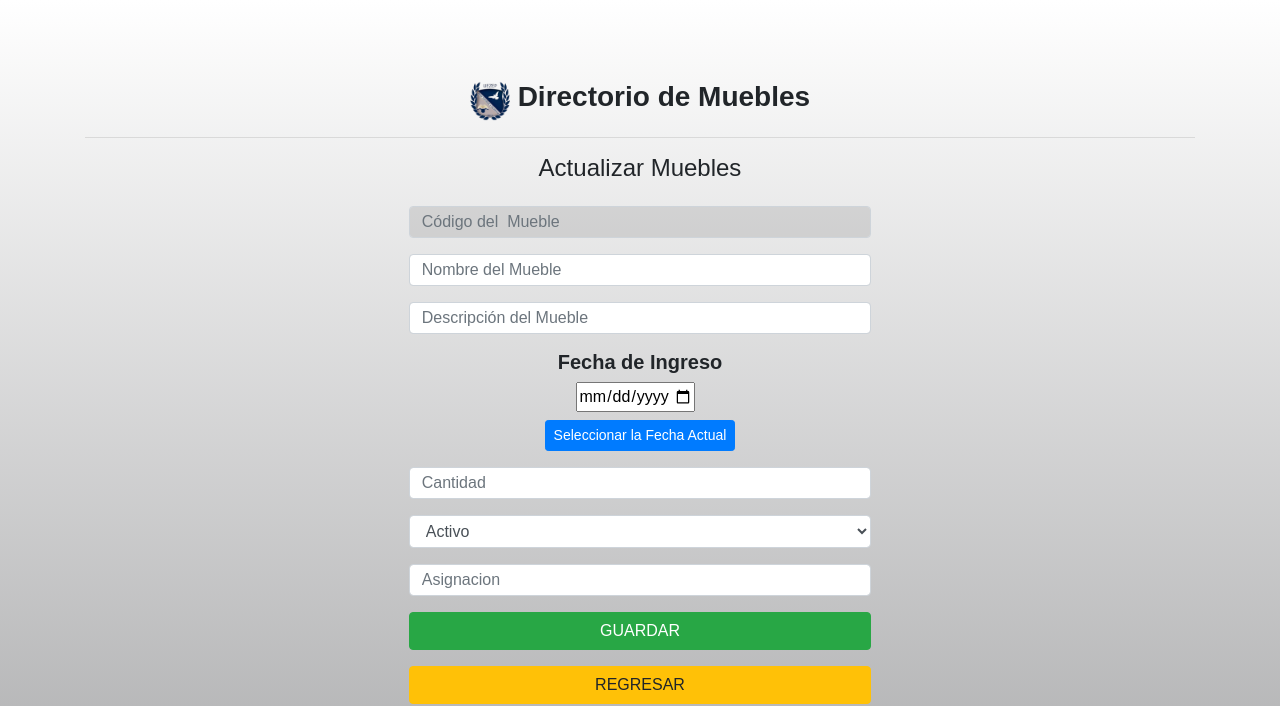
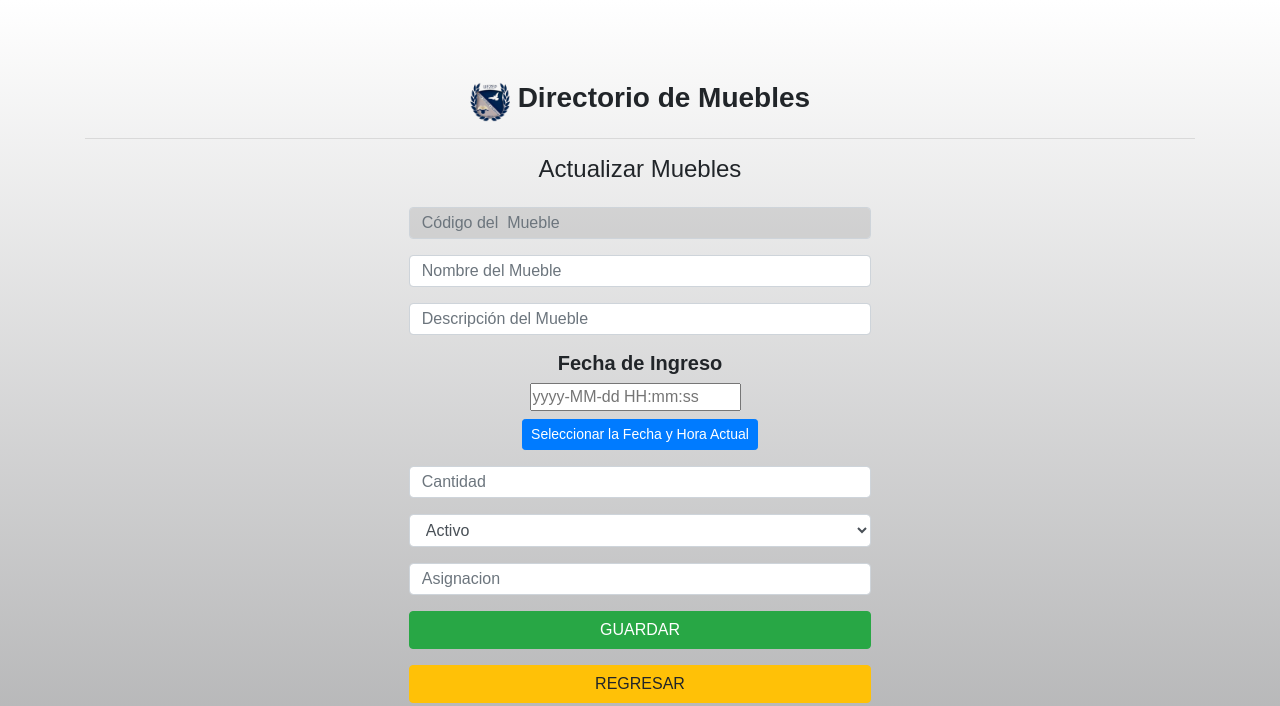
Before and after one commit to franxxdmsk132/Inventario_UEZEP, a Spring app: template src/main/resources/templates/muebles/actualizar-muebles.html in a window 1280 px wide. Shown: the top 706 px of the page. Run offline with Thymeleaf, Linux system fonts and the light colour scheme; the template is opened without the code that fills it, so the values that code supplies are empty; some of the project's set-up classes (security, data sources, template engines, error pages and the like) are left out, and stand-ins take their place.

Commit message:
Arreglado el de guardar y actualizar la fecha en los muebles

```diff
--- a/src/main/resources/templates/muebles/actualizar-muebles.html
+++ b/src/main/resources/templates/muebles/actualizar-muebles.html
@@ -92,8 +92,8 @@
         <div class="form-group d-flex flex-column align-items-center">
             <label class="mb-auto"><h5><b>Fecha de Ingreso</b></h5></label>
             <div class="d-flex flex-column align-items-center">
-                <input type="date" th:field="*{fecha_ingreso}" name="fechaingreso" value="" min="1997-01-01" max="2030-12-31" class="mr-2 mb-2" required>
-                <button type="button" onclick="seleccionarFechaActual()" class="btn btn-primary btn-sm">Seleccionar la Fecha Actual</button>
+                <input type="text" th:field="*{fecha_ingreso}" name="fechaingreso" placeholder="yyyy-MM-dd HH:mm:ss" class="mr-2 mb-2" required>
+                <button type="button" onclick="seleccionarFechaActual()" class="btn btn-primary btn-sm">Seleccionar la Fecha y Hora Actual</button>
             </div>
         </div>
         <input type="number" th:field="*{cantidad}" class="form-control mb-3 col-5" placeholder="Cantidad" required min="1" oninput="validarCantidad(this)">
@@ -121,8 +121,11 @@
 
 <script>
     function seleccionarFechaActual() {
-        var fechaActual = new Date().toISOString().split('T')[0]; // Obtener la fecha actual en formato yyyy-mm-dd
-        document.getElementById("fecha_ingreso").value = fechaActual; // Establecer la fecha actual en el campo de entrada
+        var fechaActual = new Date().toISOString().split('T')[0]; // Obtener la fecha actual en formato yyyy-MM-dd
+        var horaActual = new Date().toLocaleTimeString([], { hour12: false }); // Obtener la hora actual en formato HH:mm:ss
+        var fechaHoraActual = fechaActual + " " + horaActual; // Combinar fecha y hora
+        document.getElementById("fecha_ingreso").value = fechaHoraActual; // Establecer la fecha y hora actual en el campo de entrada
     }
+
 </script>
 </html>
--- a/src/main/resources/templates/muebles/guardar-muebles.html
+++ b/src/main/resources/templates/muebles/guardar-muebles.html
@@ -100,7 +100,7 @@
 
         <input type="text" th:field="*{descripcion_mueble}" class="form-control mb-3 col-5" placeholder="Descripción del Mueble" required>
         <div class="form-group d-flex flex-column align-items-center">
-            <label class="mb-auto"><h5><b>Fecha de Ingreso (Formato: yyyy-MM-dd HH:mm:ss)</b></h5></label>
+            <label class="mb-auto"><h5><b>Fecha de Ingreso</b></h5></label>
             <div class="d-flex flex-column align-items-center">
                 <input type="text" th:field="*{fecha_ingreso}" name="fechaingreso" placeholder="yyyy-MM-dd HH:mm:ss" class="mr-2 mb-2" required>
                 <button type="button" onclick="seleccionarFechaActual()" class="btn btn-primary btn-sm">Seleccionar la Fecha y Hora Actual</button>
```
